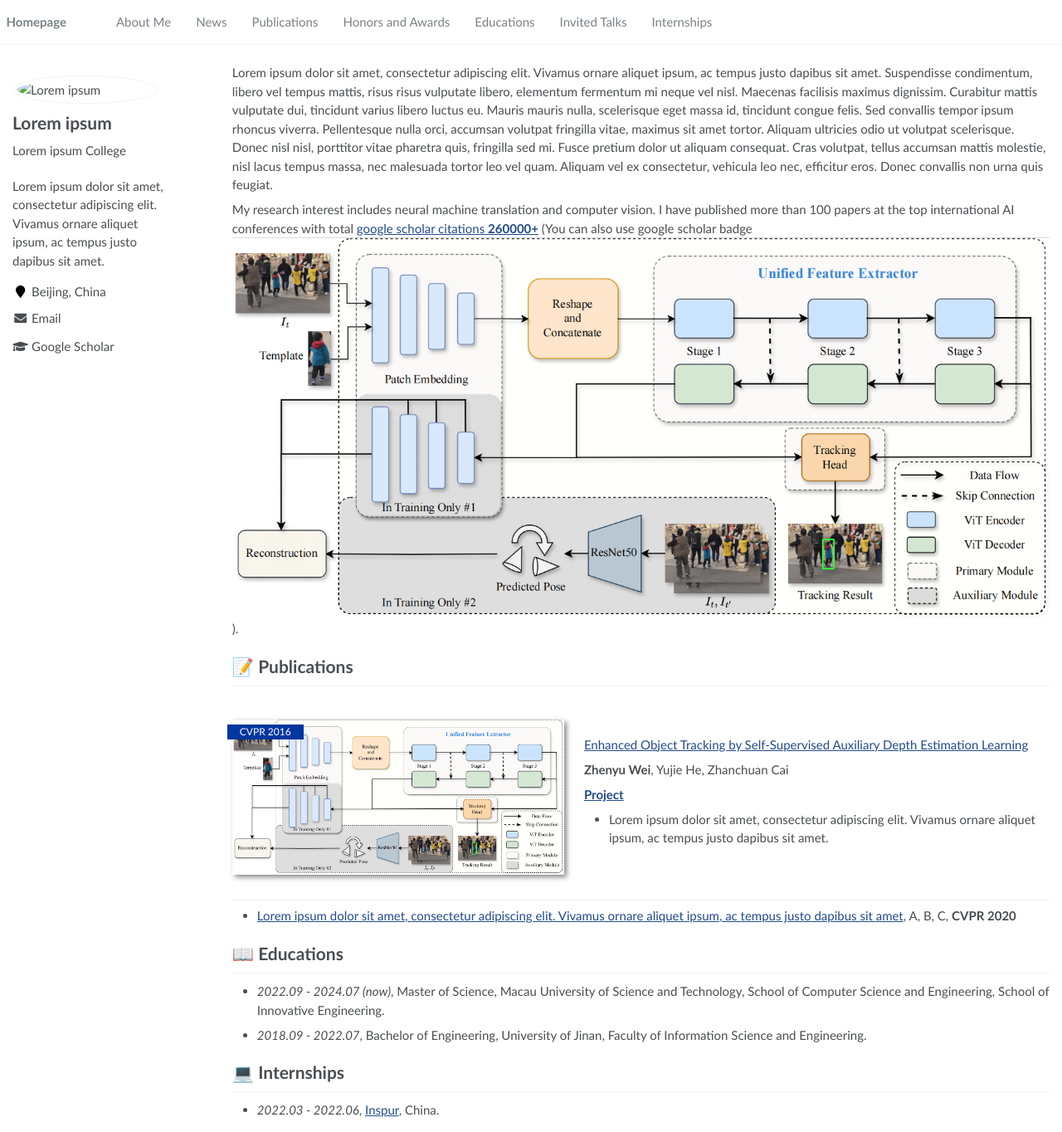
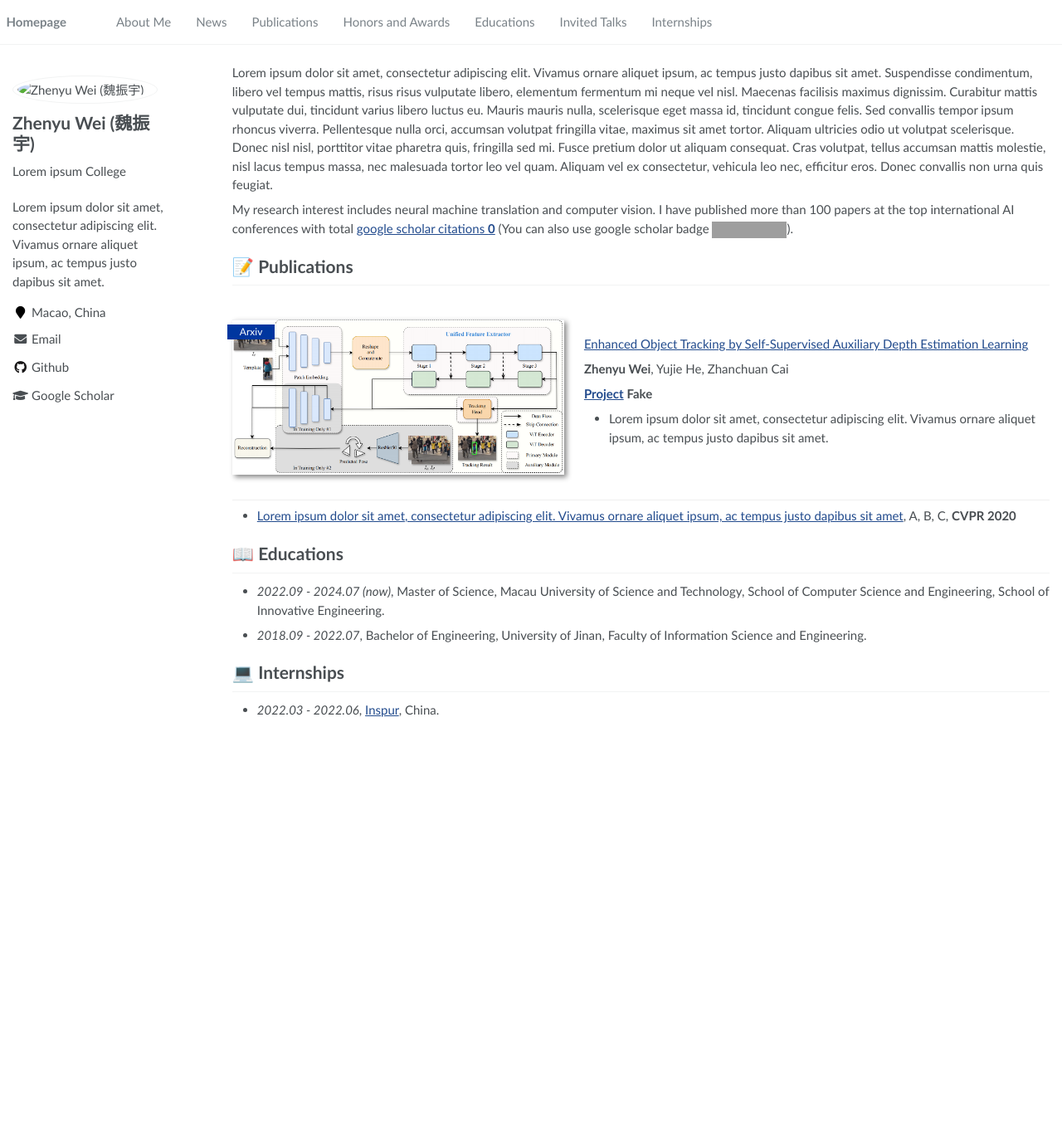
Before and after one commit to Arkitect-z/Arkitect-z.github.io, a Jekyll site: the page built from _pages/about.md, in a window 1280 px wide and 1364 px high. Shown: the whole window at 83% size. Built offline with Jekyll 4.4.1, drawn with Linux system fonts in a browser that asks for light colours; grey boxes are pictures that could not be loaded.

Commit message:
finish inital

```diff
--- a/_config.yml
+++ b/_config.yml
@@ -6,9 +6,9 @@
 # `jekyll serve`. If you change this file, please restart the server process.
 
 # Site Settings
-title                    : "Lorem ipsum"
+title                    : "Zhenyu Wei (魏振宇)"
 description              : "Lorem ipsum dolor sit amet, consectetur adipiscing elit. Vivamus ornare aliquet ipsum, ac tempus justo dapibus sit amet. "
-repository               : "RayeRen/acad-homepage.github.io"
+repository               : "Arkitect-z/Arkitect-z.github.io"
 google_scholar_stats_use_cdn : true
 
 # google analytics
@@ -21,14 +21,14 @@ baidu_site_verification  :  # get baidu_site_verification from https://ziyuan.ba
 
 # Site Author
 author:
-  name             : "Lorem ipsum"
+  name             : "Zhenyu Wei (魏振宇)"
   avatar           : "images/android-chrome-512x512.png"
   bio              : "Lorem ipsum College"
-  location         : "Beijing, China"
+  location         : "Macao, China"
   employer         :
   pubmed           :
-  googlescholar    : "https://scholar.google.com/citations?user=YOUR_GOOGLE_SCHOLAR_ID"
-  email            : "Lorem@ipsum.com"
+  googlescholar    : "https://scholar.google.com/"
+  email            : "2220008267 at student.must.edu.mo"
   researchgate     :  # e.g., "https://www.researchgate.net/profile/yourprofile"
   uri              :
   bitbucket        :
@@ -37,7 +37,7 @@ author:
   flickr           :
   facebook         :
   foursquare       :
-  github           : # e.g., "github username"
+  github           : "Arkitect-z" # e.g., "github username"
   google_plus      :
   keybase          :
   instagram        :
--- a/_pages/about.md
+++ b/_pages/about.md
@@ -19,7 +19,7 @@ redirect_from:
 
 Lorem ipsum dolor sit amet, consectetur adipiscing elit. Vivamus ornare aliquet ipsum, ac tempus justo dapibus sit amet. Suspendisse condimentum, libero vel tempus mattis, risus risus vulputate libero, elementum fermentum mi neque vel nisl. Maecenas facilisis maximus dignissim. Curabitur mattis vulputate dui, tincidunt varius libero luctus eu. Mauris mauris nulla, scelerisque eget massa id, tincidunt congue felis. Sed convallis tempor ipsum rhoncus viverra. Pellentesque nulla orci, accumsan volutpat fringilla vitae, maximus sit amet tortor. Aliquam ultricies odio ut volutpat scelerisque. Donec nisl nisl, porttitor vitae pharetra quis, fringilla sed mi. Fusce pretium dolor ut aliquam consequat. Cras volutpat, tellus accumsan mattis molestie, nisl lacus tempus massa, nec malesuada tortor leo vel quam. Aliquam vel ex consectetur, vehicula leo nec, efficitur eros. Donec convallis non urna quis feugiat.
 
-My research interest includes neural machine translation and computer vision. I have published more than 100 papers at the top international AI conferences with total <a href='https://scholar.google.com/citations?user=DhtAFkwAAAAJ'>google scholar citations <strong><span id='total_cit'>260000+</span></strong></a> (You can also use google scholar badge <a href='https://scholar.google.com/citations?user=DhtAFkwAAAAJ'><img src="assets/images/Overview.png"></a>).
+My research interest includes neural machine translation and computer vision. I have published more than 100 papers at the top international AI conferences with total <a href='https://scholar.google.com/citations?user=DhtAFkwAAAAJ'>google scholar citations <strong><span id='total_cit'>0</span></strong></a> (You can also use google scholar badge <a href='https://scholar.google.com/citations?user=DhtAFkwAAAAJ'><img src="https://img.shields.io/endpoint?url={{ url | url_encode }}&logo=Google%20Scholar&labelColor=f6f6f6&color=9cf&style=flat&label=citations"></a>).
 
 
 <!-- # 🔥 News
@@ -28,14 +28,14 @@ My research interest includes neural machine translation and computer vision. I
 
 # 📝 Publications
 
-<div class='paper-box'><div class='paper-box-image'><div><div class="badge">CVPR 2016</div><img src='../assets/images/Overview.png' alt="sym" width="500px"></div></div>
+<div class='paper-box'><div class='paper-box-image'><div><div class="badge">Arxiv</div><img src='../assets/images/Overview.png' alt="sym" width="500px"></div></div>
 <div class='paper-box-text' markdown="1">
 
-[Enhanced Object Tracking by Self-Supervised Auxiliary Depth Estimation Learning](../assets/images/Overview.png)
+[Enhanced Object Tracking by Self-Supervised Auxiliary Depth Estimation Learning](https://scholar.google.com/)
 
 **Zhenyu Wei**, Yujie He, Zhanchuan Cai
 
-[**Project**](https://scholar.google.com/) <strong><span class='show_paper_citations' data='DhtAFkwAAAAJ:ALROH1vI_8AC'></span></strong>
+[**Project**](https://scholar.google.com/) <strong><span class='show_paper_citations' data='DhtAFkwAAAAJ:ALROH1vI_8AC'>Fake</span></strong>
 - Lorem ipsum dolor sit amet, consectetur adipiscing elit. Vivamus ornare aliquet ipsum, ac tempus justo dapibus sit amet.
 </div>
 </div>
```
